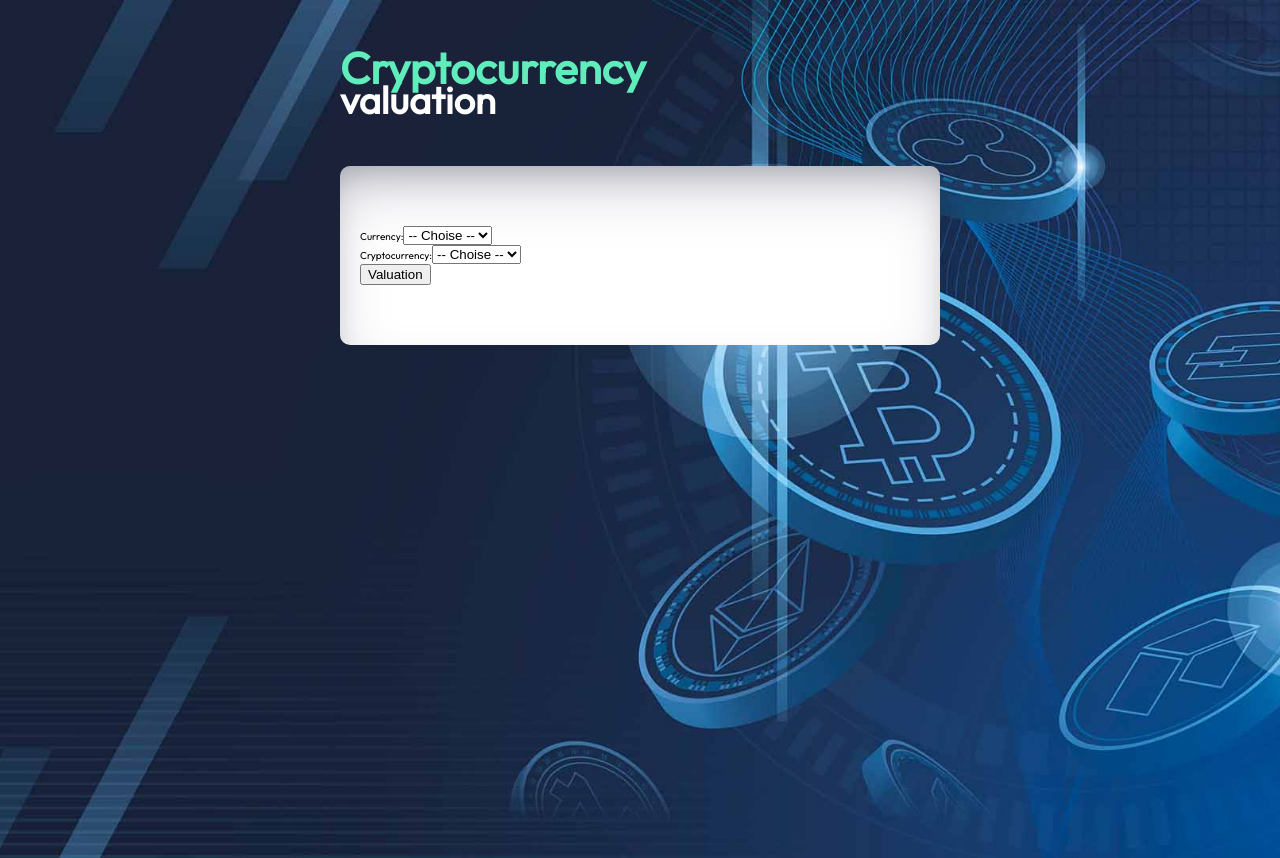
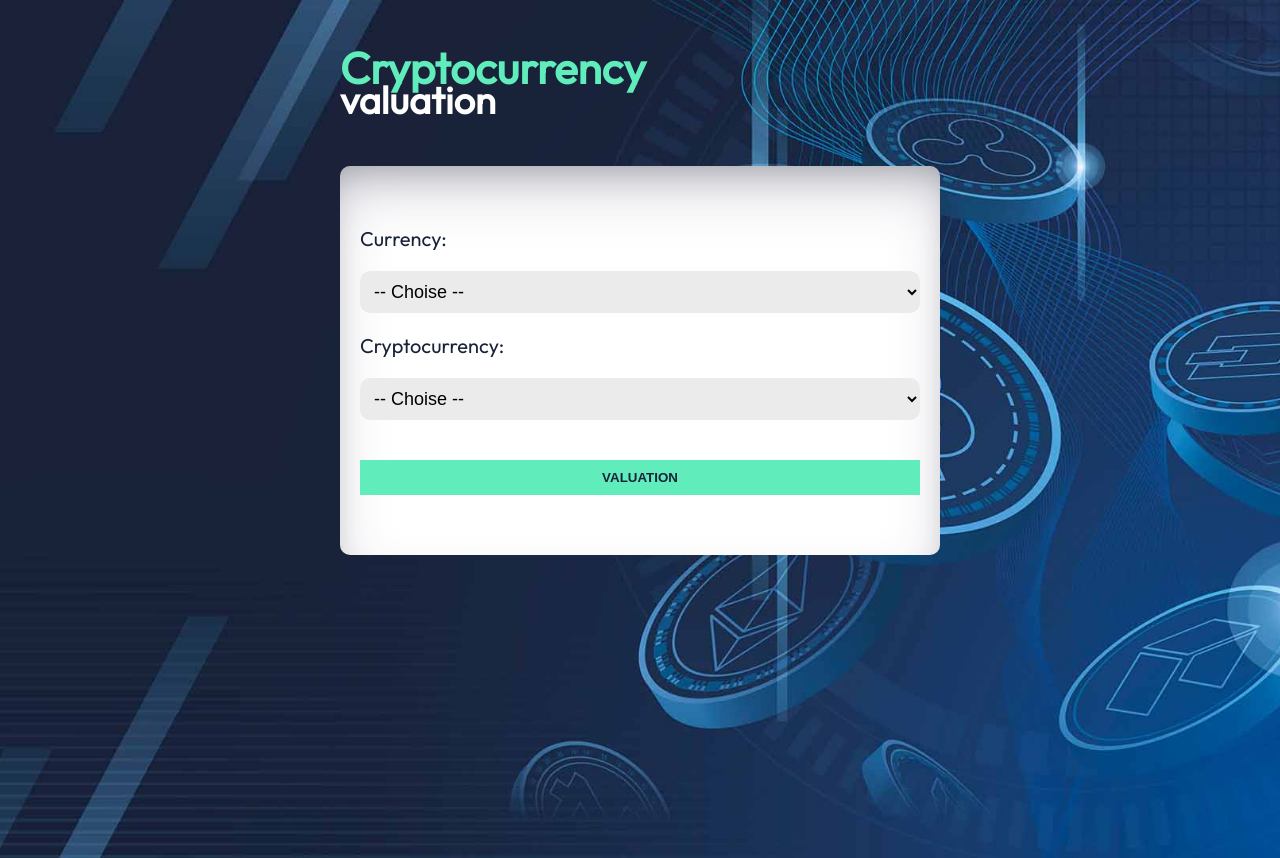
Before and after one commit to LeopoldoAl/Cryptocurrencies-with-Zustand, a React (Vite) app: page / in a window 1280 px wide. Built offline with nearby package versions, Linux system fonts and the light colour scheme.

Commit message:
Phase 10

```diff
--- a/src/index.css
+++ b/src/index.css
@@ -15,6 +15,7 @@ body {
     background-size: cover;
     min-height: 100vh;
     font-family: "Outfit", serif;
+    font-size: 2rem;
 }
 
 .container {
@@ -44,3 +45,37 @@ body {
     /*https://getcssscan.com/css-box-shadow-examples*/
     box-shadow: rgba(50, 50, 93, 0.25) 0px 30px 60px -12px inset, rgba(0, 0, 0, 0.3) 0px 18px 36px -18px inset;
 }
+
+.form, .field {
+    display: flex;
+    flex-direction: column;
+    gap: 2rem;
+}
+
+.form label {
+    color: var(--black);
+}
+
+.form select {
+    background-color:#ECEBEB;
+    border: none;
+    padding: 1rem;
+    border-radius: 1rem;
+    font-size: 1.8rem;
+}
+
+.form [type="submit"] {
+    background-color: var(--primary);
+    color: var(--black);
+    border: none;
+    padding: 1rem;
+    font-weight: 900;
+    cursor: pointer;
+    text-transform: uppercase;
+    margin-top: 2rem;
+    transition: background-color 300ms ease;
+}
+
+.form [type="submit"]:hover {
+background-color: #0CB387;
+}
```
